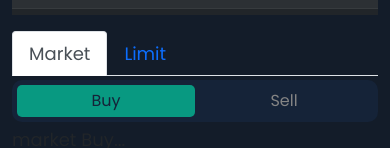
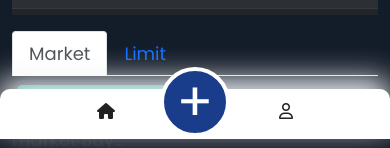
Before and after one commit to abdullahturkmen/koin-marked, a React (Create React App) app: page /trade/bitcoin in a window 390 px wide. Shown: the part 705-853 px from the top of the page. Built offline with nearby package versions, Linux system fonts and the light colour scheme; no server answers.

Commit message:
mobile bottom navbar created

```diff
--- a/src/assets/css/style.scss
+++ b/src/assets/css/style.scss
@@ -32,6 +32,9 @@ body {
         }
 
         &-collapse {
+            @include MaxWidthResponsive(1199px) {
+                z-index: 10;
+            }
             &.show {
                 .navbar-nav {
                     @include MaxWidthResponsive(1199px) {
@@ -85,6 +88,203 @@ body {
 
     .head-img-scale {
         transform: scale(1.5);
+    }
+}
+
+.mobile-menu {
+    display: none;
+    justify-content: space-around;
+    align-items: center;
+    position: fixed;
+    width: 100%;
+    height: 50px;
+    padding: 0 15px 5px;
+    border-radius: 10px 10px 0 0;
+    background-color: #fff;
+    z-index: 9;
+    bottom: 0;
+    left: 0;
+    box-shadow: 0 -10px 30px #f1f1f1;
+
+    @include MaxWidthResponsive(576px) {
+        display: flex;
+    }
+
+    .nav-item {
+        position: relative;
+        .tab-title {
+            display: none;
+            position: absolute;
+            top: -40px;
+            left: 50%;
+            transform: translate(-50%, 0);
+            font-size: 12px;
+            background: #222;
+            color: #fff;
+            padding: 5px;
+            border-radius: 5px;
+            width: max-content;
+            text-transform: capitalize;
+
+            &:before {
+                content: "";
+                position: absolute;
+                border-color: #222 transparent transparent transparent;
+                border-style: solid;
+                border-width: 6px;
+                width: 0px;
+                height: 0px;
+                bottom: -12px;
+                left: 50%;
+                transform: translate(-50%, 0);
+            }
+        }
+
+        &:hover {
+            .tab-title {
+                display: block;
+            }
+        }
+    }
+
+    .checkbox {
+        background-color: #fff;
+        cursor: pointer;
+        width: 0;
+        height: 0;
+        position: absolute;
+        z-index: 1;
+
+        &:before {
+            content: "";
+            width: 70px;
+            aspect-ratio: 1;
+            transform: translate(-50%, -50%);
+            top: -10px;
+            left: 0;
+            position: absolute;
+            border-radius: 100%;
+            background-color: #193c8b;
+            transition: all 0.2s linear;
+            border: 4px solid #fff;
+        }
+
+        &:after {
+            content: "+";
+            position: absolute;
+            font-size: 3em;
+            color: #fff;
+            top: -10px;
+            left: 0;
+            transform: translate(-50%, -50%);
+            transition: all 0.1s linear;
+        }
+
+        &:checked {
+            & + * {
+                top: -50px;
+                transform: rotate(0deg);
+
+                .nav-item {
+                    border-radius: 100%;
+                    display: flex;
+                    align-items: center;
+                    justify-content: center;
+                    width: 50px;
+                    aspect-ratio: 1;
+                    position: absolute;
+                    left: 0;
+                    transform: translate(-50%, -15px);
+                    &:hover {
+                        .tab-title {
+                            display: block !important;
+                        }
+                    }
+
+                    & > i {
+                        color: #fff;
+                        display: block;
+                        transition: all 0.5s linear;
+                    }
+                    &:nth-child(1) {
+                        background-color: #193c8b;
+                        top: 0px;
+                        left: -90px;
+                    }
+                    &:nth-child(2) {
+                        background-color: #193c8b;
+                        left: 0;
+                        top: -40px;
+                    }
+                    &:nth-child(3) {
+                        background-color: #193c8b;
+                        top: 0px;
+                        left: 90px;
+                    }
+                }
+            }
+
+            &:before {
+                background-color: #fff;
+                box-shadow: 0 0 10px #c7c7c7;
+            }
+
+            &:after {
+                transform: translate(-50%, -50%) rotate(45deg);
+                color: #6e6b83;
+            }
+        }
+
+        &-list {
+            position: absolute;
+            top: 0;
+            display: block;
+            z-index: 0;
+            //display: none;
+            transform: rotate(-90deg) translate(0, -50%);
+            transition: all 0.1s linear;
+
+            .nav-item {
+                border-radius: 100%;
+                display: flex;
+                align-items: center;
+                justify-content: center;
+                width: 60px;
+                aspect-ratio: 1;
+                position: absolute;
+                transform: translate(15px, -50%);
+                transition: all 0.2s linear;
+
+                .tab-title {
+                    display: none;
+                }
+
+                & > i {
+                    color: #fff;
+                    display: block;
+                }
+                &:nth-child(1) {
+                    background-color: #193c8b;
+                    left: -60px;
+                }
+                &:nth-child(2) {
+                    background-color: #193c8b;
+                    left: -57px;
+                }
+                &:nth-child(3) {
+                    background-color: #193c8b;
+                    left: -54px;
+                }
+            }
+        }
+    }
+
+    a {
+        text-decoration: none;
+        font-family: sans-serif;
+        text-transform: lowercase;
+        font-size: 16px;
+        color: #222;
     }
 }
 
--- a/src/layouts/Navbar/index.js
+++ b/src/layouts/Navbar/index.js
@@ -66,7 +66,8 @@ const Navbar = () => {
                                 <>
                                     <li className="nav-item">
                                         <a href='#' className="nav-link text-light bg-danger rounded-pill px-3 mb-2 mb-xl-0 me-xl-1">
-                                        <i className="fa-regular fa-bell"></i> <span className='d-xl-none'>Notifications</span>
+                                            <i className="fa-regular fa-bell"></i>
+                                            <span className='d-xl-none ms-1'>Notifications</span>
                                         </a>
                                     </li>
                                     <li className="nav-item" data-bs-toggle="modal" data-bs-target="#userNavbar">
@@ -98,6 +99,35 @@ const Navbar = () => {
 
                 </div>
 
+            </nav>
+
+            <nav className="mobile-menu">
+            <Link className="nav-item" to="/">
+                    <i className="fa fa-home"></i>
+                    <span className="tab-title">Home</span>
+                </Link>
+
+                <input type="checkbox" name="" className="checkbox"/>
+                <div className="checkbox-list">
+
+                    <Link className="nav-item" to="/markets">
+                    <i className="fa fa-chart-simple"></i>
+                        <span className="tab-title">Market</span>
+                    </Link>
+                    <a className="nav-item" href="#">
+                        <i className="fa-regular fa-bell"></i>
+                        <span className="tab-title">Notifications</span>
+                    </a>
+                    <a className="nav-item" href="#">
+                        <i className="fa-regular fa-heart"></i>
+                        <span className="tab-title">Favorites</span>
+                    </a>
+                </div>
+
+                <Link className="nav-item" to="/my/dashboard">
+                    <i className="fa-regular fa-user"></i>
+                    <span className="tab-title">Profile</span>
+                </Link>
             </nav>
 
 
```
Lines whose indentation alone changed are shown as unchanged.
